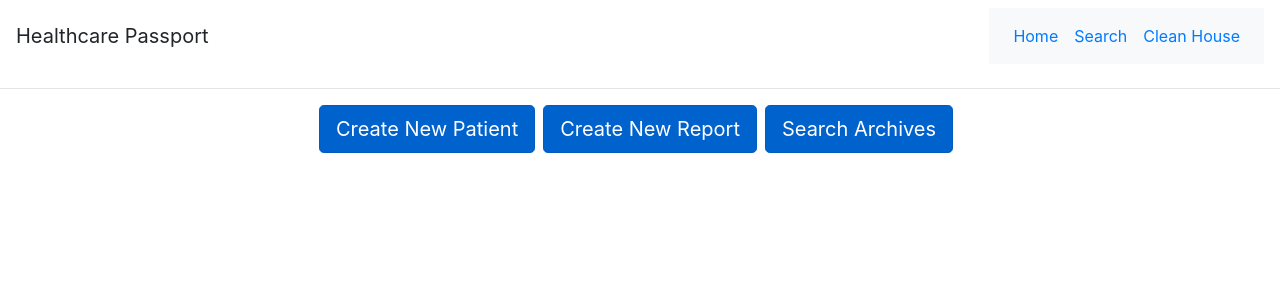
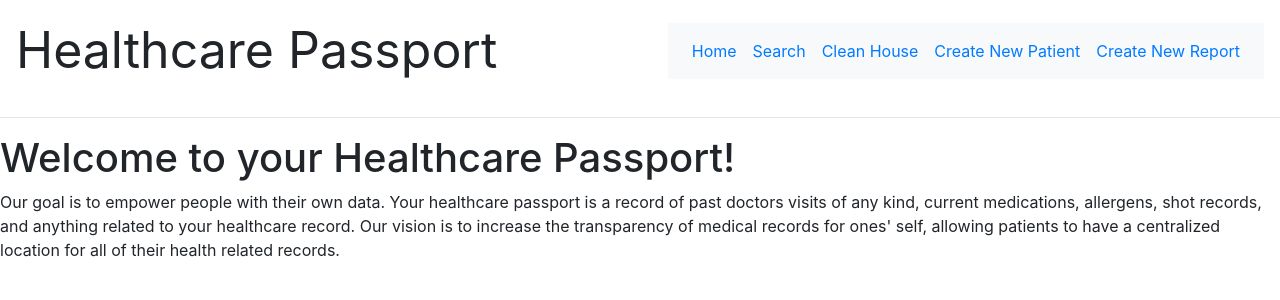
Before and after one commit to cmp998/Healthcare-Passsport, a Flask app: page / in a window 1280 px wide. Shown: the top 300 px of the page. Run offline with Flask 2, Linux system fonts and the light colour scheme; some libraries are stand-ins or nearby versions.

Commit message:
won the battle against css

```diff
--- a/Passport/app/__init__.py
+++ b/Passport/app/__init__.py
@@ -7,6 +7,7 @@ from flask_bootstrap import Bootstrap
 
 app = Flask(__name__)
 app.config.from_object(Config)
+app.static_folder = 'static'
 db = SQLAlchemy(app)
 migrate = Migrate(app, db)
 bootstrap = Bootstrap(app)
--- a/Passport/app/templates/base.html
+++ b/Passport/app/templates/base.html
@@ -2,7 +2,7 @@
 
     <head>
         <link rel="stylesheet" href="https://stackpath.bootstrapcdn.com/bootstrap/4.3.1/css/bootstrap.min.css" integrity="sha384-ggOyR0iXCbMQv3Xipma34MD+dH/1fQ784/j6cY/iJTQUOhcWr7x9JvoRxT2MZw1T" crossorigin="anonymous">
-        <link rel="stylesheet" type="text/css" href="{{ url_for('static', filename='main.css') }}">
+        <link rel="stylesheet" type="text/css" href="{{ url_for('static', filename='css/main.css') }}">
       {% if title %}
       <title>{{ title }} - HealthCare Passport</title>
       {% else %}
@@ -10,22 +10,18 @@
       {% endif %}
       <!-- main navigation bar that goes on each page -->
       <nav class="navbar navbar-default">
-          <div class="navbar-header"><a class="navbar-brand" >Healthcare Passport</a></div>
+          <div class="navbar-header" ><a class="navbar-brand" style="font-size: 50px;">Healthcare Passport</a></div>
           <div class ="navbar navbar-expand bg-light justify-content-center">
               <ul class="navbar-nav ml-auto"><li class = "nav-item"><a class = "nav-link" href="/index">Home</a></li></ul>
               <ul class="navbar-nav ml-auto"><li class = "nav-item"><a class = "nav-link" href="/search">Search</a></li></ul>
               <ul class="navbar-nav ml-auto"><li class = "nav-item"><a class = "nav-link" href="/clean_house">Clean House</a></li></ul>
+              <ul class="navbar-nav ml-auto"><li class = "nav-item"><a class = "nav-link" href="/newpatient">Create New Patient</a></li></ul>
+              <ul class="navbar-nav ml-auto"><li class = "nav-item"><a class = "nav-link" href="/newreport">Create New Report</a></li></ul>
           </div>
-
+        <!--{{ url_for('static', filename='main.css') }}-->
       </nav>
     </head>
     <body>
-        <!--
-        <a href="/index">Home</a>
-        <a href="/search">Search</a>
-        <a href="/results">Results</a>
-        <a href="/clean_house">Clean House</a>
-        -->
         </div>
         <hr>
         {% block content %}{% endblock %}
--- a/Passport/app/templates/index.html
+++ b/Passport/app/templates/index.html
@@ -4,8 +4,9 @@
     <html>
         <head>
             <title>{{ title }} - HealthCare Passport</title>
-            <link rel="stylesheet" type="text/css" href="{{ url_for('static', filename='main.css') }}">
             <link rel="stylesheet" href="https://stackpath.bootstrapcdn.com/bootstrap/4.3.1/css/bootstrap.min.css" integrity="sha384-ggOyR0iXCbMQv3Xipma34MD+dH/1fQ784/j6cY/iJTQUOhcWr7x9JvoRxT2MZw1T" crossorigin="anonymous">
+            <link rel="stylesheet" type="text/css" href="{{ url_for('static', filename='css/main.css') }}">
+
         </head>
         <body>
             {% if create == "Report" %}
@@ -14,18 +15,12 @@
             {% if create == "Patient" %}
             <div>Created new patient for {{form.full_name.data}}</div>
             {% endif %}
-            <div class="btn-toolbar" style="justify-content: center; display: flex;">
-                <div class="btn-group mr-2" role="group" aria-label="First group">
-                    <a href="/newpatient" class = "btn btn-primary btn-lg active" role="button" aria-pressed="true">Create New Patient</a>
-                </div>
-                <div class="btn-group mr-2" role="group" aria-label="First group">
-                    <a href="/newreport" class = "btn btn-primary btn-lg active" role="button" aria-pressed="true">Create New Report</a>
-                </div>
-                <div class="btn-group mr-2" role="group" aria-label="First group">
-                    <a href="/search" class = "btn btn-primary btn-lg active" role="button" aria-pressed="true">Search Archives</a>
-                </div>
-            </div>
-
+           <h1> Welcome to your Healthcare Passport!</h1>
+           <p1>
+            Our goal is to empower people with their own data. Your healthcare passport is a record of past doctors visits of any kind,
+             current medications, allergens, shot records, and anything related to your healthcare record. Our vision is to increase the transparency
+             of medical records for ones' self, allowing patients to have a centralized location for all of their health related records.
+           </p1>
         </body>
     </html>
 {% endblock %}
```
